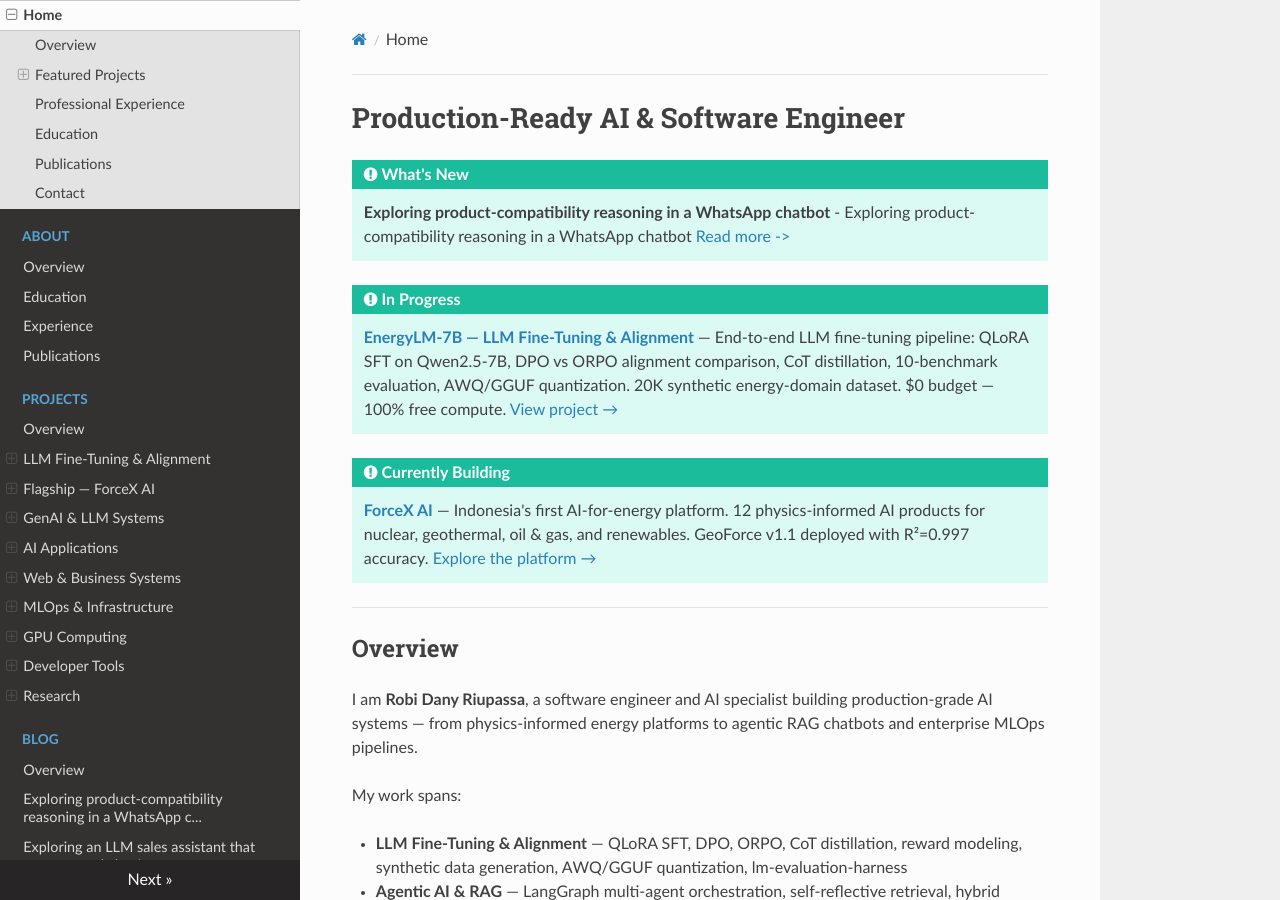
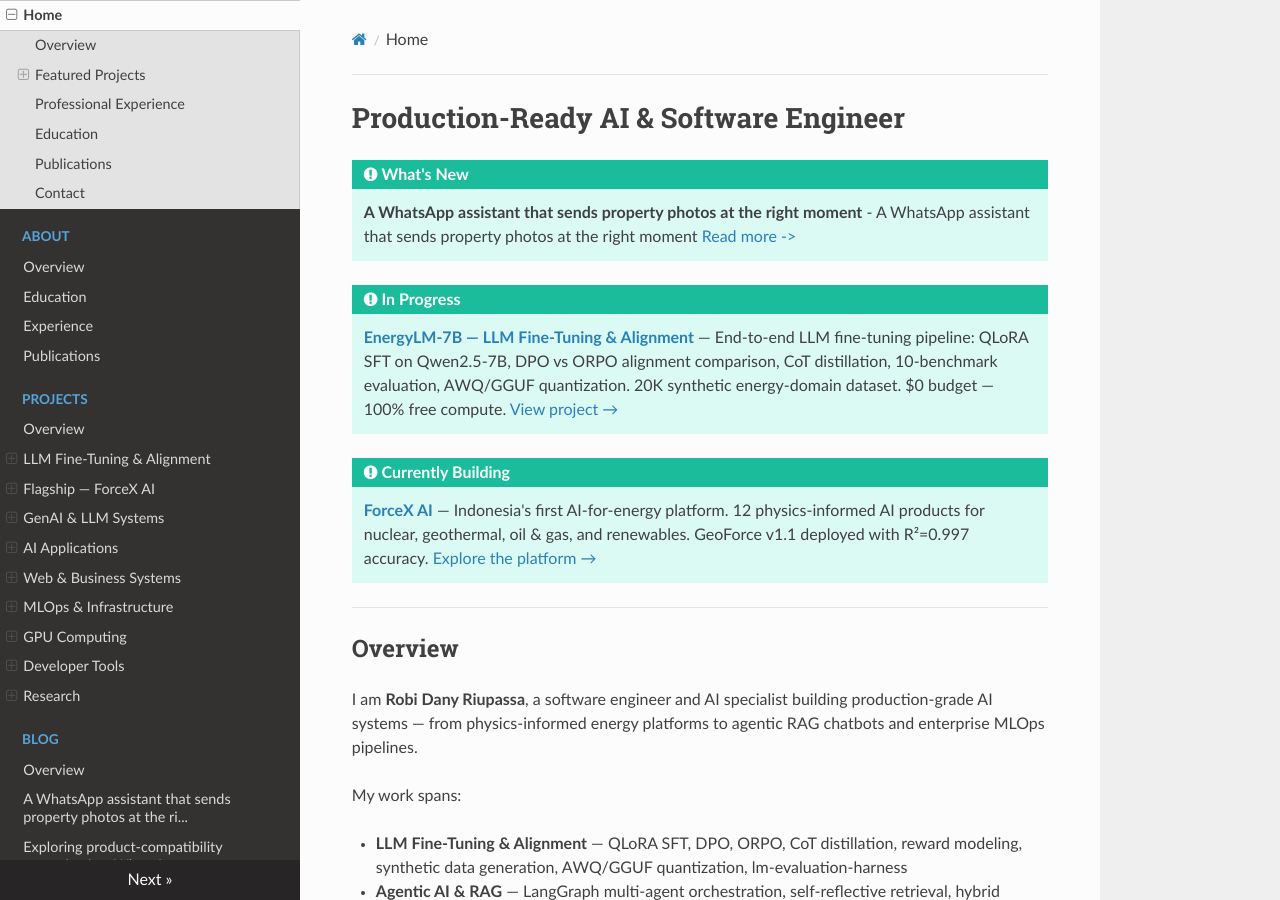
Before and after one commit to robiriu/robiriu.github.io, an MkDocs documentation site: the page built from docs/index.md, in a window 1280 px wide and 900 px high. Built offline with MkDocs 1.6.1, drawn with Linux system fonts in a browser that asks for light colours; nearby versions of some CDN libraries.

Commit message:
feat(blog): add "A WhatsApp assistant that sends property photos at the right moment"
Co-Authored-By: Porto Agent <porto-agent@automated>

```diff
--- a/docs/index.md
+++ b/docs/index.md
@@ -1,8 +1,9 @@
 # Production-Ready AI & Software Engineer
 
 !!! tip "What's New"
-    **Exploring product-compatibility reasoning in a WhatsApp chatbot** - Exploring product-compatibility reasoning in a WhatsApp chatbot
-    [Read more ->](blog/2026-06-22-exploring-product-compatibility-reasoning-in-a-wha.md)
+    **A WhatsApp assistant that sends property photos at the right moment** - A WhatsApp assistant that sends property photos at the right moment
+    [Read more ->](blog/2026-06-22-a-whatsapp-assistant-that-sends-property-photos-at.md)
+
 
 
 
--- a/mkdocs.yml
+++ b/mkdocs.yml
@@ -58,6 +58,7 @@
           - Recommendation Systems: projects/recommendation-systems-research.md
   - Blog:
       - Overview: blog/index.md
+      - "A WhatsApp assistant that sends property photos at the ri...": blog/2026-06-22-a-whatsapp-assistant-that-sends-property-photos-at.md
       - "Exploring product-compatibility reasoning in a WhatsApp c...": blog/2026-06-22-exploring-product-compatibility-reasoning-in-a-wha.md
       - "Exploring an LLM sales assistant that captures and classi...": blog/2026-06-22-exploring-an-llm-sales-assistant-that-captures-and.md
       - "Numbers decide the signal, the LLM only explains: a marke...": blog/2026-06-22-numbers-decide-the-signal-the-llm-only-explains-a-.md
```
Also changed, not shown: docs/blog/2026-06-22-a-whatsapp-assistant-that-sends-property-photos-at.md (added, +27 -0 lines).
